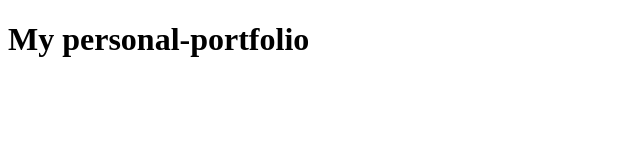
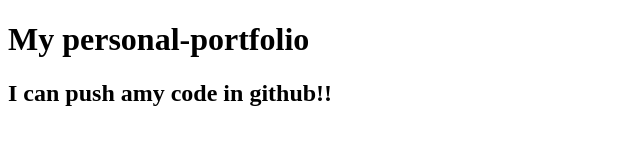
Before and after one commit to WKSURID/personal-portfolio, a plain HTML site: page index.html in a window 1280 px wide. Shown: the whole page, without its empty margins (0-640 px from the left). Drawn offline with Linux system fonts and the light colour scheme.

Commit message:
new line added

```diff
--- a/index.html
+++ b/index.html
@@ -7,5 +7,6 @@
 </head>
 <body>
    <h1>My personal-portfolio</h1>
+   <h2>I can push amy code in github!!</h2>
 </body>
 </html>
```
